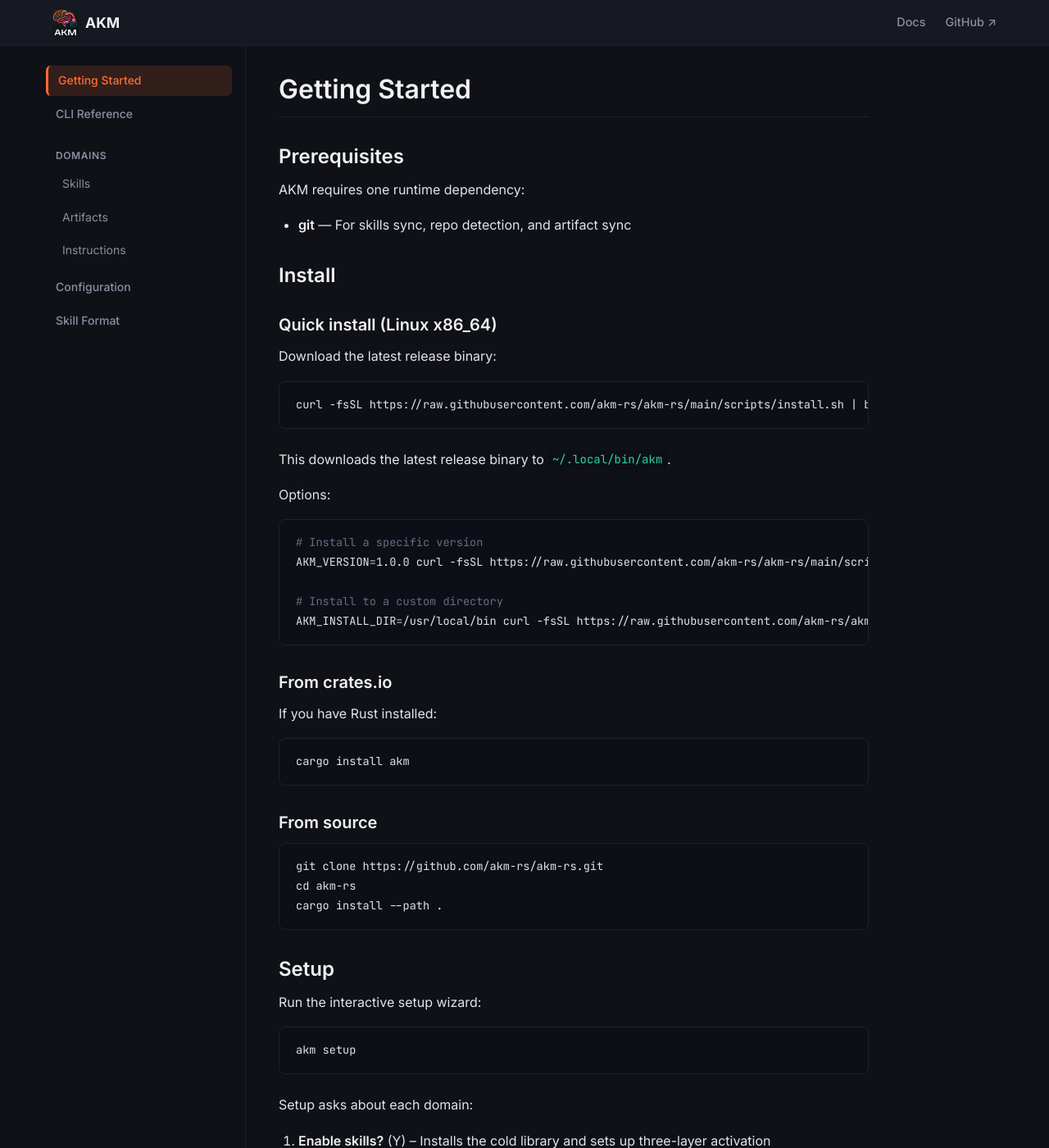
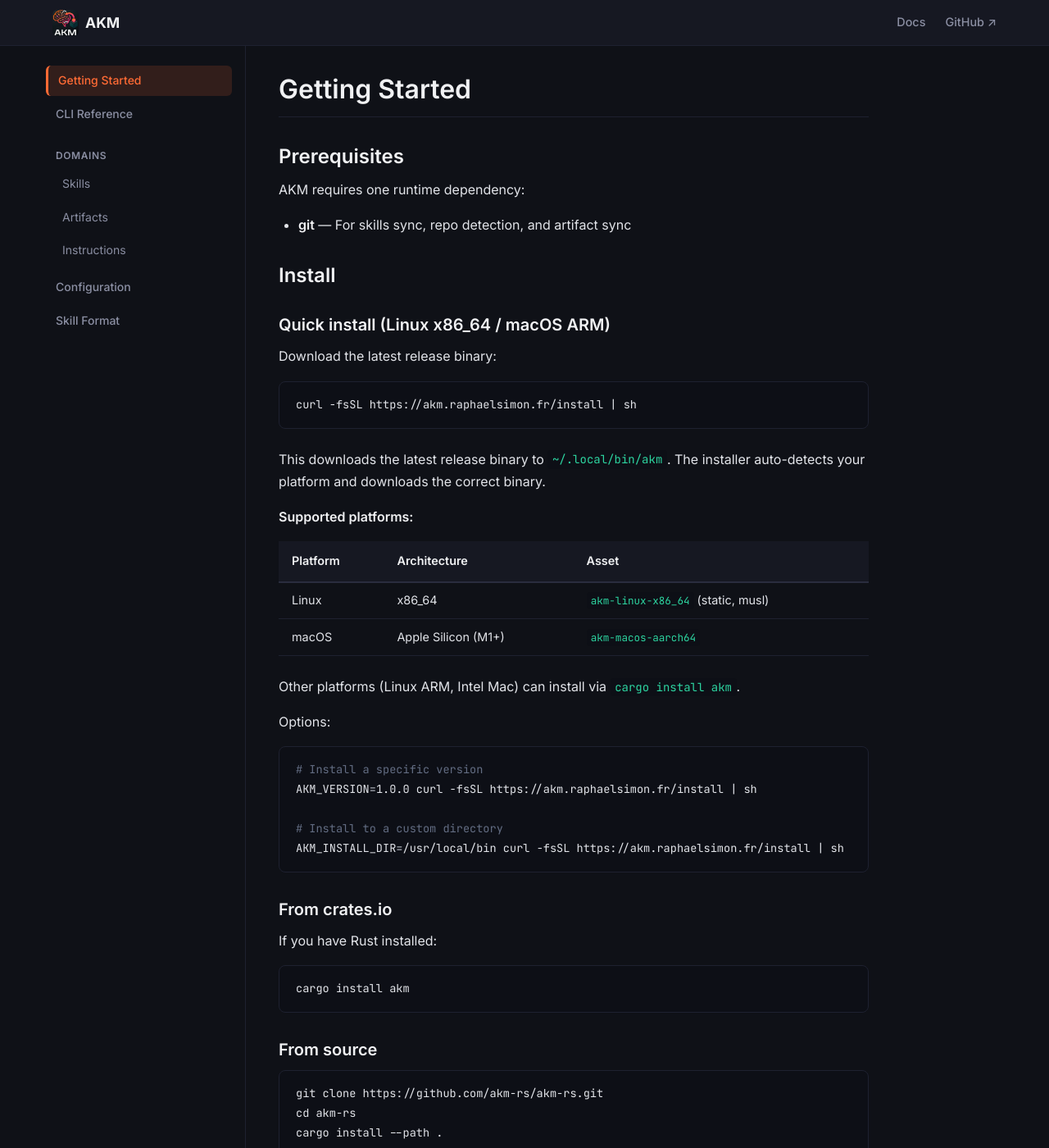
Before and after one commit to akm-rs/akm-web, a Jekyll site: the page built from docs/getting-started.md, in a window 1280 px wide and 1400 px high. Shown: the whole window at 82% size. Built offline with Jekyll 4.4.1, drawn with Linux system fonts in a browser that asks for light colours.

Commit message:
docs: sync website with akm-rs alpha.9–11 changes
- Install script: add macOS ARM support, shasum fallback, quarantine removal
- Getting started: update install URL to akm.raphaelsimon.fr/install, add platform table
- CLI reference: add `akm skills import` command and example
- Skills docs: add "Importing from GitHub" section
- Homepage: update install comment to mention macOS

````diff
--- a/docs/getting-started.md
+++ b/docs/getting-started.md
@@ -11,24 +11,33 @@ AKM requires one runtime dependency:
 
 ## Install
 
-### Quick install (Linux x86_64)
+### Quick install (Linux x86_64 / macOS ARM)
 
 Download the latest release binary:
 
 ```bash
-curl -fsSL https://raw.githubusercontent.com/akm-rs/akm-rs/main/scripts/install.sh | bash
+curl -fsSL https://akm.raphaelsimon.fr/install | sh
 ```
 
-This downloads the latest release binary to `~/.local/bin/akm`.
+This downloads the latest release binary to `~/.local/bin/akm`. The installer auto-detects your platform and downloads the correct binary.
+
+**Supported platforms:**
+
+| Platform | Architecture | Asset |
+|----------|-------------|-------|
+| Linux | x86_64 | `akm-linux-x86_64` (static, musl) |
+| macOS | Apple Silicon (M1+) | `akm-macos-aarch64` |
+
+Other platforms (Linux ARM, Intel Mac) can install via `cargo install akm`.
 
 Options:
 
 ```bash
 # Install a specific version
-AKM_VERSION=1.0.0 curl -fsSL https://raw.githubusercontent.com/akm-rs/akm-rs/main/scripts/install.sh | bash
+AKM_VERSION=1.0.0 curl -fsSL https://akm.raphaelsimon.fr/install | sh
 
 # Install to a custom directory
-AKM_INSTALL_DIR=/usr/local/bin curl -fsSL https://raw.githubusercontent.com/akm-rs/akm-rs/main/scripts/install.sh | bash
+AKM_INSTALL_DIR=/usr/local/bin curl -fsSL https://akm.raphaelsimon.fr/install | sh
 ```
 
 ### From crates.io
--- a/index.html
+++ b/index.html
@@ -45,7 +45,7 @@ title: AKM — Agent Kit Manager
       <span class="terminal-dot yellow"></span>
       <span class="terminal-dot green"></span>
     </div>
-    <pre><code><span class="terminal-comment"># One-line install (Linux x86_64)</span>
+    <pre><code><span class="terminal-comment"># One-line install (Linux x86_64 / macOS ARM)</span>
 <span class="terminal-prompt">$</span> curl -fsSL https://akm.raphaelsimon.fr/install | sh
 
 <span class="terminal-comment"># Or install from crates.io</span>
````
Also changed, not shown: docs/cli-reference.md (+16 -0 lines), docs/skills.md (+17 -0 lines), 1 other file.
